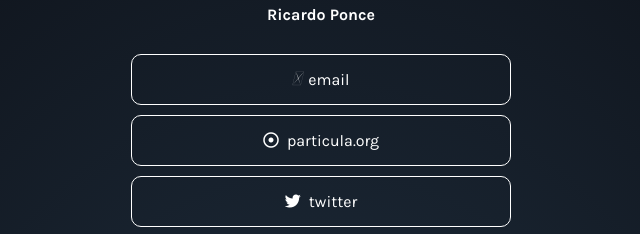
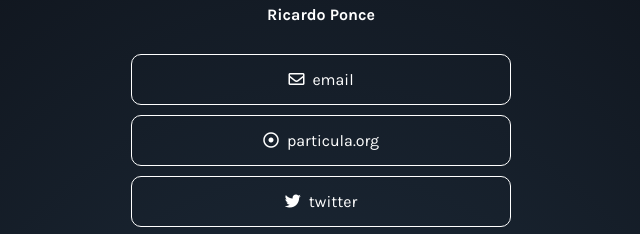
Before and after one commit to ribponce/github.io, a plain HTML site: page index.html in a window 1280 px wide. Shown: the part 157-391 px from the top of the page, 319-959 px from the left. Drawn offline with Linux system fonts and the light colour scheme.

Commit message:
Update index.html

```diff
--- a/index.html
+++ b/index.html
@@ -47,7 +47,7 @@
 
     <div id="links">
       <a class="link" href="mailto:ribponce@gmail.com" target="_blank">
-        <i class="fa-solid fa-at">&nbsp;&nbsp;</i>email
+        <i class="far fa-envelope">&nbsp;&nbsp;</i>email
       </a>
       <a class="link" href="https://particula.org" target="_blank">
         <i class="far fa-dot-circle">&nbsp;&nbsp;</i>particula.org
```
